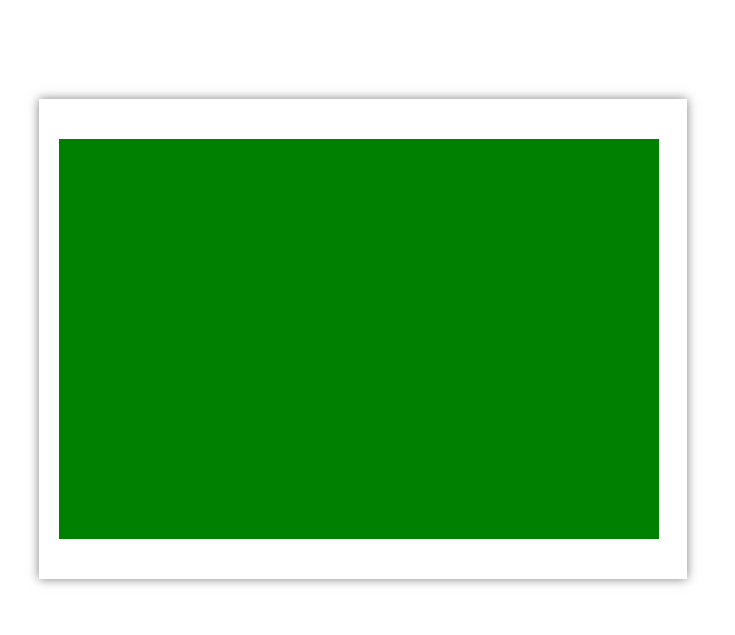
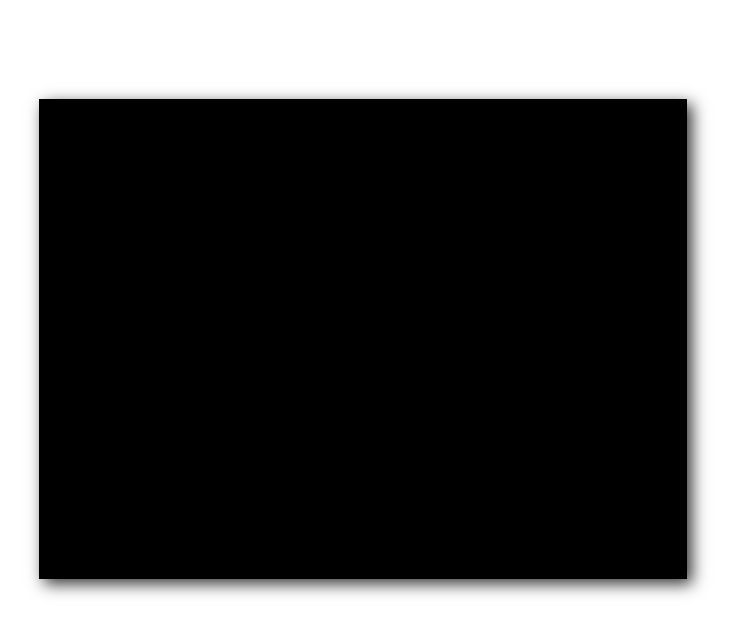
Before and after one commit to yermochenko/proIT, a plain HTML site: page index.html in a window 1280 px wide. Shown: the part 61-696 px from the top of the page, without its empty margins (281-1016 px from the left). Drawn offline with Linux system fonts and the light colour scheme.

Commit message:
Пустая заготовка для работы с WebGL

```diff
--- a/index.html
+++ b/index.html
@@ -11,15 +11,22 @@
                 position: absolute;
                 top: calc( 50% - 240px );
                 left: calc( 50% - 320px );
-                box-shadow: 0 0 10px rgba(0,0,0,0.5);
+                box-shadow: 5px 5px 15px rgba(0, 0, 0, 0.8);
             }
         </STYLE>
         <SCRIPT type="text/javascript">
             window.onload = function() {
                 var canvas = document.getElementById("view");
-                var g = canvas.getContext("2d");
-                g.fillStyle = "green";
-                g.fillRect(20, 40, 600, 400);
+                var g = canvas.getContext("webgl");
+                try {
+                    g.clearColor(0.0, 0.0, 0.0, 1.0);
+                    g.enable(g.DEPTH_TEST);
+                    g.depthFunc(g.LEQUAL);
+                    g.clear(g.COLOR_BUFFER_BIT | g.DEPTH_BUFFER_BIT);
+                    g.viewport(0, 0, canvas.width, canvas.height);
+                } catch(e) {
+                    alert("WebGL не поддерживается");
+                }
             }
         </SCRIPT>
     </HEAD>
```
